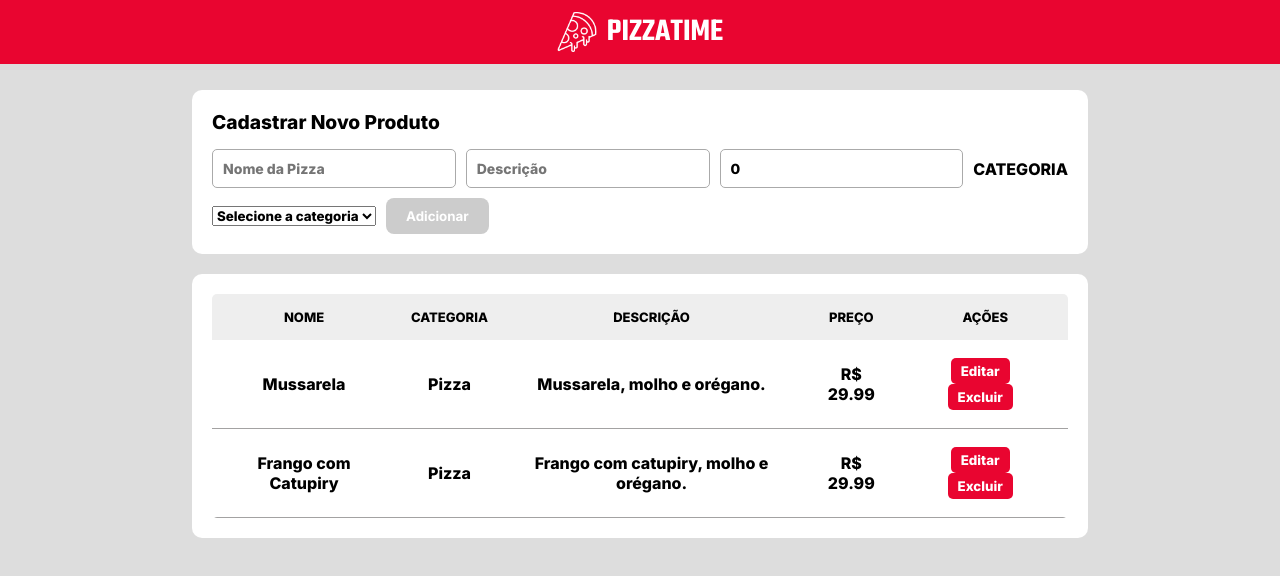
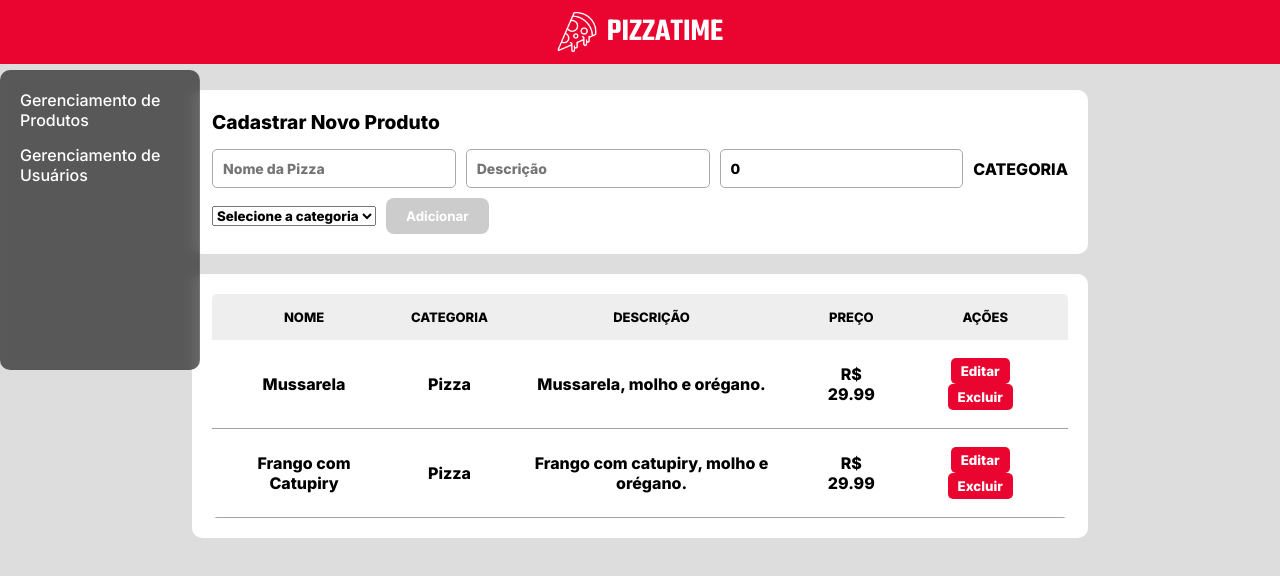
Before and after one commit to pudimpudi/PizzaTime-Frontend, an Angular app: page /admin in a window 1280 px wide. Shown: the top 576 px of the page. Built offline with nearby package versions, Linux system fonts and the light colour scheme.

Commit message:
Atualização do Admin

```diff
--- a/src/app/pages/admin/admin.component.css
+++ b/src/app/pages/admin/admin.component.css
@@ -142,3 +142,39 @@ body {
 .tabela-produtos button:hover {
   background-color: #3a0808;
 }
+.menu-lateral {
+  position: fixed;
+  top: 70px; /* altura do header fixo */
+  left: 0;
+  width: 200px;
+  height: 300px;
+  background-color: rgba(0, 0, 0, 0.6); /* preto semi-transparente */
+  backdrop-filter: blur(5px); /* efeito de desfoque elegante */
+  color: white;
+  padding: 20px;
+  overflow-y: auto;
+  border-right: 1px solid rgba(255, 255, 255, 0.1);
+  border-radius: 10px;
+}
+
+.menu-lateral ul {
+  list-style: none;
+  padding: 0;
+  margin: 0;
+}
+
+.menu-lateral li {
+  margin-bottom: 15px;
+}
+
+.menu-lateral a {
+  text-decoration: none;
+  color: white;
+  font-weight: 500;
+  font-size: 16px;
+  transition: color 0.3s;
+}
+
+.menu-lateral a:hover {
+  color: #00c3ff; /* cor de destaque no hover */
+}
--- a/src/app/pages/admin/admin.component.html
+++ b/src/app/pages/admin/admin.component.html
@@ -5,6 +5,13 @@
       <h2>PIZZATIME</h2>
     </div>
   </header>
+
+  <section class="menu-lateral">
+    <ul>
+      <li><a href="/admin">Gerenciamento de Produtos</a></li>
+      <li><a routerLink="/usuarios">Gerenciamento de Usuários</a></li>
+    </ul>
+  </section>
 
   <section class="formulario-cadastro">
     <h3>Cadastrar Novo Produto</h3>
--- a/src/app/pages/login/login.component.html
+++ b/src/app/pages/login/login.component.html
@@ -9,6 +9,8 @@
         <form class="login-form">
             <label for="email">Email:</label>
             <input type="email" id="email" name="email" placeholder="Digite seu email">
+            <label for="cpf">CPF:</label>
+            <input type="text" id="cpf" name="cpf" placeholder="Digite seu CPF">
             <label for="password">Senha:</label>
             <input type="password" id="password" name="password" placeholder="Digite sua senha">
             <button type="submit">ENTRAR</button>
```
